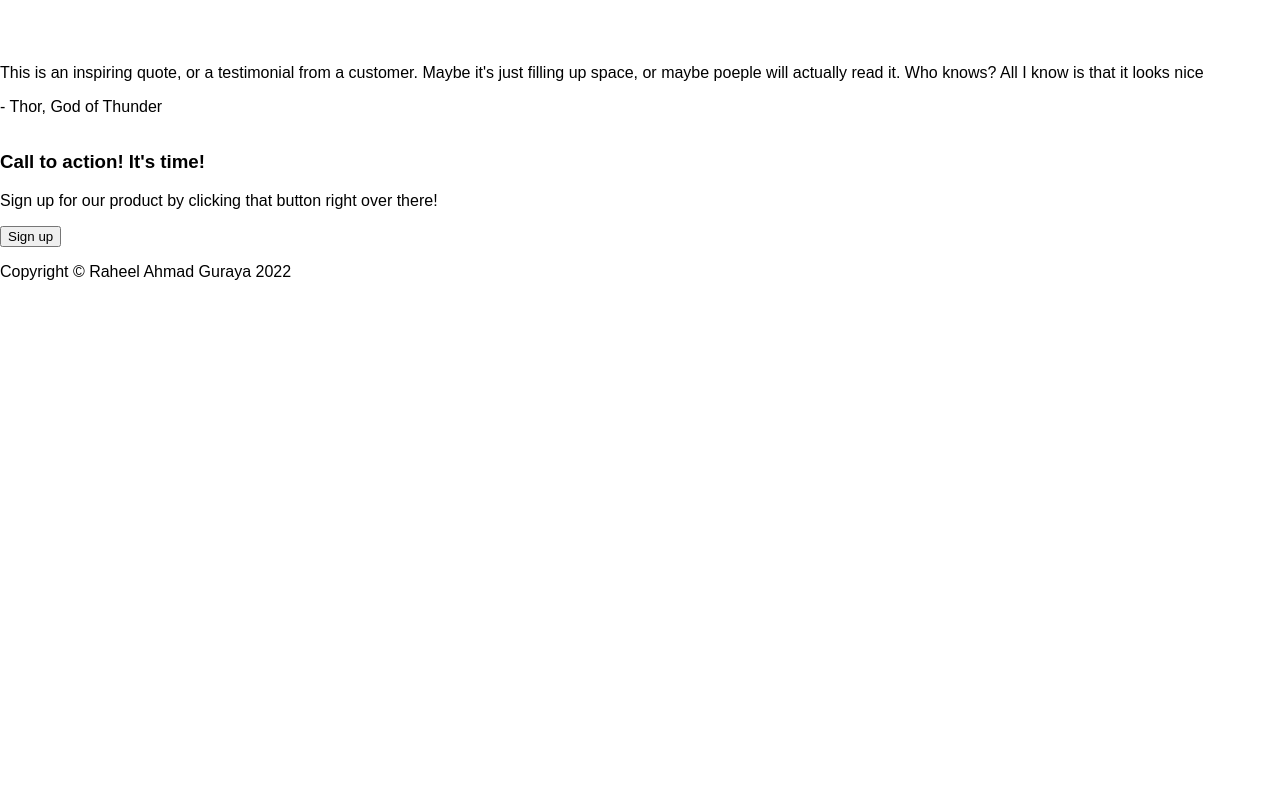
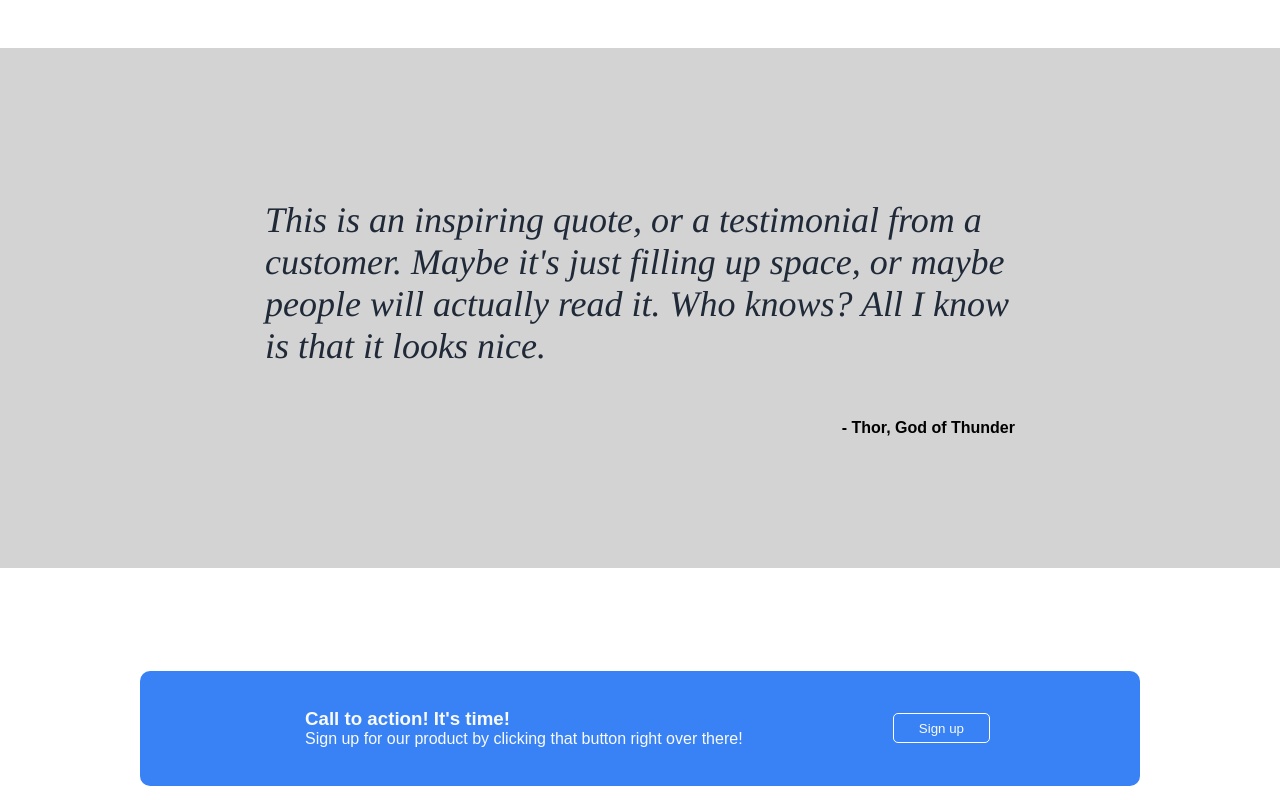
Before and after one commit to raheelahmadguraya/landing-page, a plain HTML site: page index.html in a window 1280 px wide. Shown: the part 1080-1880 px from the top of the page. Before the commit the page ends 1377 px from the top, so only its background shows below. Drawn offline with Linux system fonts and the light colour scheme.

Commit message:
complete CSS styling on webpage

```diff
--- a/index.html
+++ b/index.html
@@ -58,13 +58,19 @@
         </div>
     </div>
     <div class="content2">
-        <p>This is an inspiring quote, or a testimonial from a customer. Maybe it's just filling up space, or maybe poeple will actually read it. Who knows? All I know is that it looks nice</p>
-        <p>- Thor, God of Thunder</p>
+        <div class="text">
+            <p class="quote">This is an inspiring quote, or a testimonial from a customer. Maybe it's just filling up space, or maybe people will actually read it. Who knows? All I know is that it looks nice.</p>
+            <p class="author">- Thor, God of Thunder</p>
+        </div>
     </div>
     <div class="content3">
-        <h3>Call to action! It's time!</h3>
-        <p>Sign up for our product by clicking that button right over there!</p>
-        <button>Sign up</button>
+        <div class="container">
+            <div class="text">
+                <h3>Call to action! It's time!</h3>
+                <p>Sign up for our product by clicking that button right over there!</p>
+            </div>
+            <button>Sign up</button>
+        </div>
     </div>
     <div class="footer">
         <p>Copyright &#169 Raheel Ahmad Guraya 2022</p>
--- a/style.css
+++ b/style.css
@@ -77,17 +77,17 @@ a {
     height: 500px;
 }
 
-.content1 h2{
+.content1 h2 {
     color: #1F2937;
     font-size: 36px;
     font-weight: bolder;
 }
 
-.content1 .illustrations{
+.content1 .illustrations {
     display: flex;
 }
 
-.content1 .illustration{
+.content1 .illustration {
     text-align: center;
     color: gray;
     width: 150px;
@@ -98,7 +98,7 @@ a {
     align-items: center;
 }
 
-.content1 img{
+.content1 img {
     width: 125px;
     height: 125px;
     border: 3px;
@@ -107,3 +107,84 @@ a {
     border-style: solid;
     border-radius: 20px;
 }
+
+.content2 {
+    background-color: lightgray;
+    padding: 10px 150px;
+    margin: 0px;
+    display: flex;
+    flex-direction: column;
+    justify-content: center;
+    align-items: center;
+    height: 500px;
+}
+
+.content2 .text {
+    display: flex;
+    flex-direction: column;
+    width: 750px;
+}
+
+.text .quote {
+    font-size: 36px;
+    font-family: Times, 'Times New Roman', serif;
+    font-style: italic;
+    color: #1F2937;
+    font-weight: lighter;
+}
+
+.text .author {
+    align-self: flex-end;
+    font-weight: bold;
+}
+
+.content3 {
+    background-color: white;
+    padding: 10px 150px;
+    margin: 0px;
+    display: flex;
+    flex-direction: column;
+    justify-content: center;
+    align-items: center;
+    height: 300px;
+}
+
+.container {
+    background-color: #3882f6;
+    padding: 22.5px 150px;
+    border-radius: 10px;
+    width: 700px;
+    display: flex;
+    justify-content: space-between;
+    align-items: center;
+}
+
+.container .text {
+    padding: 15px;
+}
+
+.container .text h3, .container .text p {
+    margin: 0;
+    padding: 0;
+    color: #f9faf8;
+}
+
+.container button {
+    background-color: #3882f6;
+    color: #f9faf8;
+    padding: 1px 25px;
+    height: 30px;
+    border-radius: 5px;
+    border: 1.5px;
+    border-color: white;
+    border-style: solid;
+}
+
+.footer {
+    background-color: #1F2937;
+    color: rgb(200, 199, 199);
+    display: flex;
+    justify-content: center;
+    align-items: center;
+    height: 75px;
+}
```
